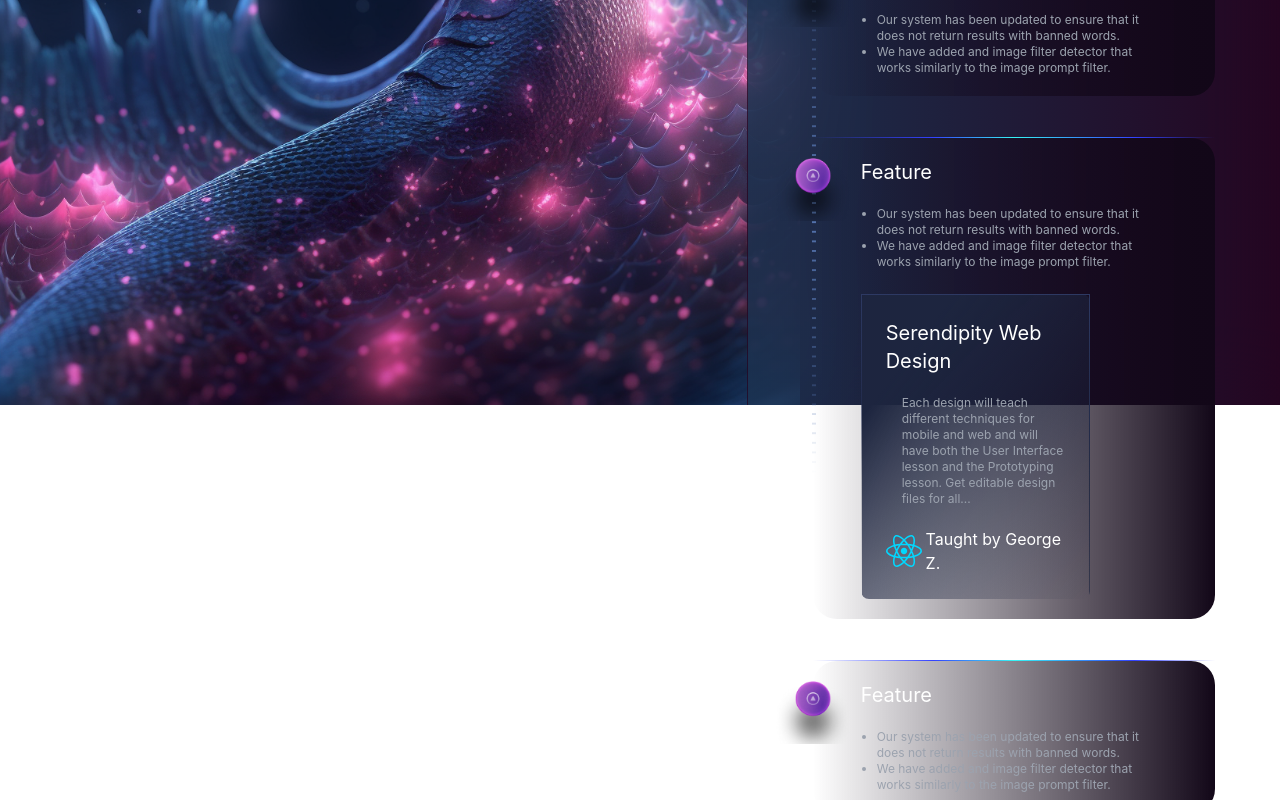
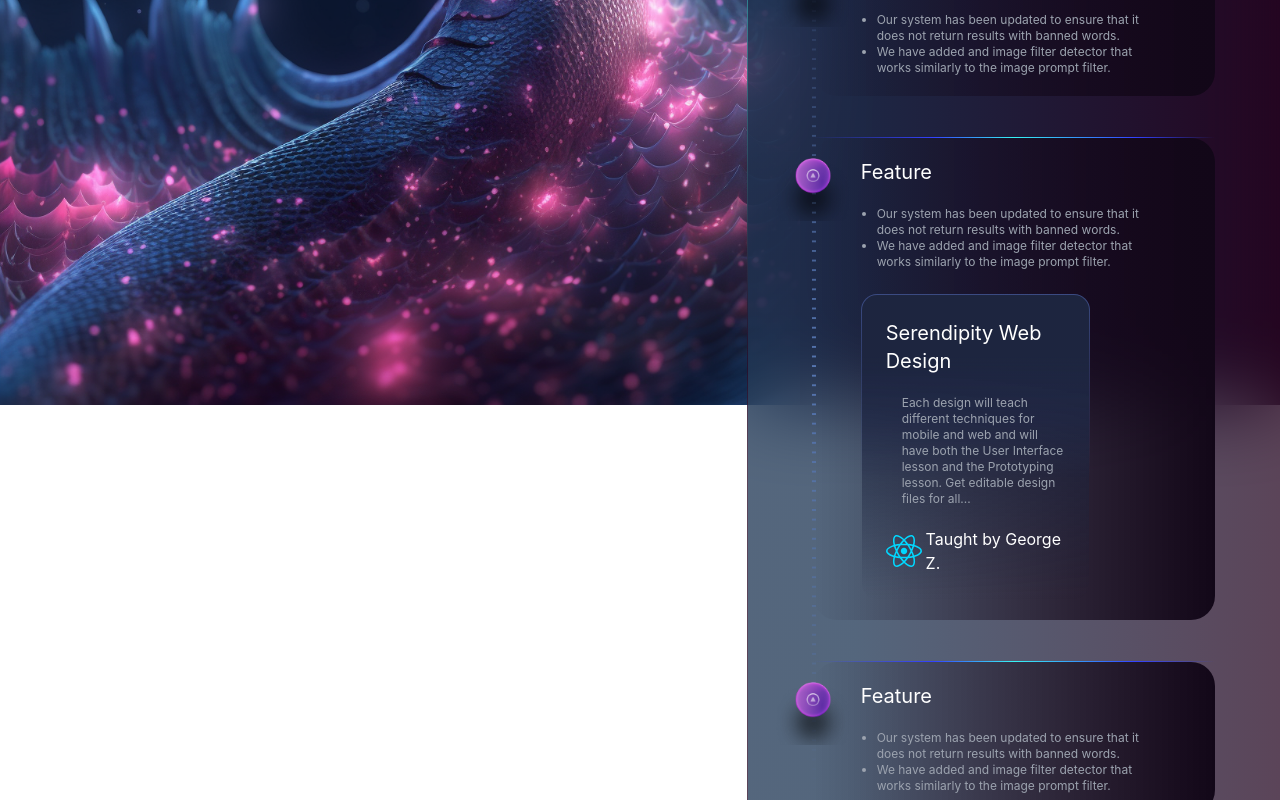
Before and after one commit to Zivic/Frontend-challenge, a React (Vite) app: page / in a window 1280 px wide. Shown: the part 395-1195 px from the top of the page. Built offline with nearby package versions, Linux system fonts and the light colour scheme.

Commit message:
feat!: gradient borders (rounded)

```diff
--- a/src/components/layout/Notification.tsx
+++ b/src/components/layout/Notification.tsx
@@ -3,12 +3,14 @@ import React from "react";
 const Notification = (props) => {
   return (
     <>
+    <div>
       <div
-        className=" p-6 mt-6 w-3/4 rounded-lg
-    bg-gradient-to-br from-notification-gradient-start from-20% to-transparent  custom-border-4
+        className=" p-6 mt-6 w-3/4 rounded-2xl
+      custom-border-4
     "
       >
         {props.children}
+      </div>
       </div>
     </>
   );
--- a/src/components/layout/Sidebar.tsx
+++ b/src/components/layout/Sidebar.tsx
@@ -3,7 +3,7 @@ import NewsCard from "./NewsCard";
 import Notification from "./Notification";
 const Sidebar = () => {
   return <>
-    <div className="absolute right-0 box-border m-0  w-5/12 h-full  z-10 p-16
+    <div className="absolute right-0 box-border m-0  w-5/12  z-10 p-16
     bg-gradient-to-r from-sidebar-gradient-start/75 from-20% to-sidebar-gradient-end/75 backdrop-blur-2xl
     custom-border-2
     ">
--- a/src/index.css
+++ b/src/index.css
@@ -106,11 +106,9 @@ p {
 }
 
 .custom-border-4{
-  border-width: 0.1em  0.1em 0 0.1em;
-  border-style: solid;
-  border-image: linear-gradient(to bottom, #2e3a64 0%, rgba(0, 0, 0, 0) 60%)   10 10
-    10;
-
+  border: 0.1em solid #0000;
+  background: linear-gradient(to bottom , #1d253f 20%, rgba(0, 0, 0, 0) 100%) padding-box,
+  linear-gradient(to bottom, #3b4b82 0%, rgba(0, 0, 0, 0) 60%) border-box;
 }
 
 @media (min-width: 600px) {
```
